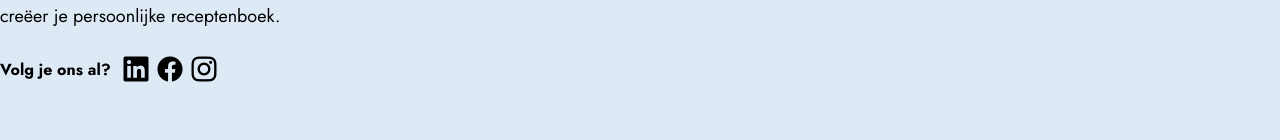
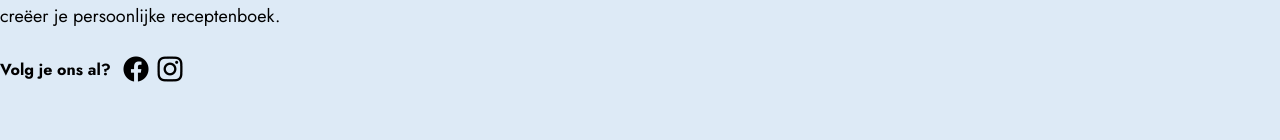
Before and after one commit to dylanjanssens/swipeyourbite-website, a React (Create React App) app: page / in a window 1280 px wide. Shown: the part 4675-4815 px from the top of the page. Built offline with nearby package versions, Linux system fonts and the light colour scheme.

Commit message:
linkdin and other 2 bug fixed

```diff
--- a/src/components/footer/index.js
+++ b/src/components/footer/index.js
@@ -21,7 +21,7 @@ export default function Footer() {
                     <img
                         src={Logo}
                         alt="logo"
-                        className="mx-auto sm:mx-0"
+                        className="mx-auto sm:mx-0 cursor-pointer"
                         onClick={onClick}
                     />
                     <p className="max-w-sm mt-2 font-jost text-lg text-black text-center sm:text-left">
@@ -33,13 +33,6 @@ export default function Footer() {
                         <p className="font-jost font-bold text-base mt-3 mr-3">
                             Volg je ons al?
                         </p>
-                        <a target="_blank" rel="noreferrer" href="#">
-                            <img
-                                src={LinkedInIcon}
-                                alt="linkedin-icon"
-                                className="object-contain mr-2"
-                            />
-                        </a>
                         <a
                             target="_blank"
                             rel="noreferrer"
@@ -84,7 +77,9 @@ export default function Footer() {
                             alt="email-icon"
                             className="object-contain mr-2"
                         />
-                        <p>06-12 34 56 78</p>
+                        <a href="tel:06-12 34 56 78">
+                            <p>06-12 34 56 78</p>
+                        </a>
                     </div>
                 </div>
                 <div className="flex-1">
```
